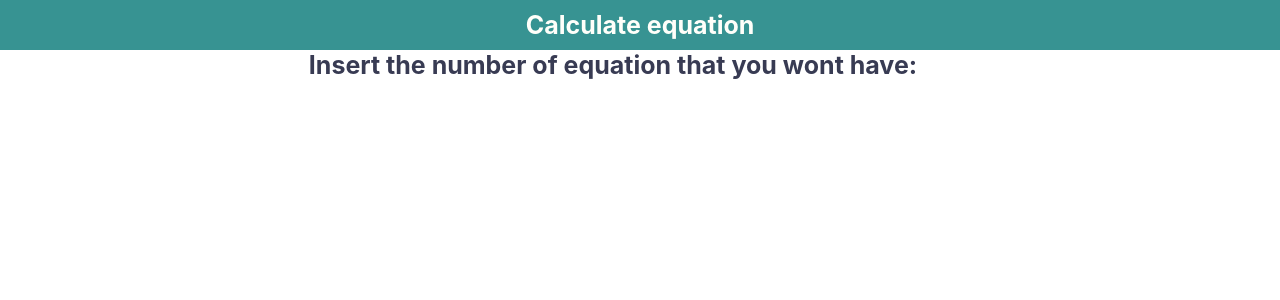
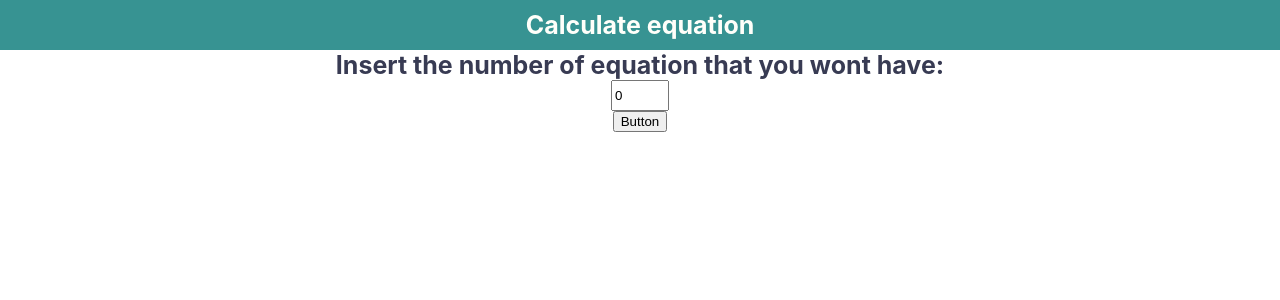
Before and after one commit to Reli12/FinalWork, a React (Create React App) app: page / in a window 1280 px wide. Shown: the top 300 px of the page. Built offline with nearby package versions, Linux system fonts and the light colour scheme.

Commit message:
Add logic to show rows and cols of matrix of data

```diff
--- a/src/components/Atoms/Input.tsx
+++ b/src/components/Atoms/Input.tsx
@@ -1,19 +1,28 @@
+import { useState } from "react";
 import styled from "styled-components";
 
 interface IProps {
-  onChange?: (e: React.ChangeEvent<HTMLInputElement>) => void;
   Id?: string;
 }
 
 const RootInput = styled.input`
   width: 50px;
   height: 25px;
-  border: none;
 `;
-const Input = ({ onChange, Id }: IProps) => {
+const Input = ({ Id }: IProps) => {
+  const [first, setfirst] = useState(0);
+  const onChange = (e: React.ChangeEvent<HTMLInputElement>) => {
+    setfirst(parseInt(e.target.value));
+  };
   return (
     <div>
-      <RootInput type="number" onChange={onChange} id={Id} step="any" />
+      <RootInput
+        type="number"
+        onChange={onChange}
+        id={Id}
+        step="any"
+        value={`${first}`}
+      />
     </div>
   );
 };
--- a/src/components/Molecules/Table.tsx
+++ b/src/components/Molecules/Table.tsx
@@ -1,10 +1,61 @@
+import Input from "../Atoms/Input";
+
 interface IProps {
   numberOfEquation: number;
 }
 
 const Table = ({ numberOfEquation }: IProps) => {
-  console.log(numberOfEquation + " THis shit");
-  return <></>;
+  let array = new Array(numberOfEquation);
+  for (let i = 0; i < numberOfEquation; i++) {
+    array[i] = i;
+  }
+  let alphabet = "abcdefghijklmnopqrstuvwxyz".split("");
+  const HandleSumbit = () => {
+    let a: number[][] = [];
+    let d: string;
+    for (let i = 0; i < numberOfEquation; i++) {
+      a[i] = [];
+      for (let j = 0; j < numberOfEquation; j++) {
+        const input = document.getElementById(`${i},${j}`) as HTMLInputElement;
+        d = input.value;
+        console.log(d);
+        if (d == "0") {
+          a[i][j] = 0;
+        } else {
+          a[i][j] = parseFloat(d);
+        }
+      }
+    }
+  };
+  return (
+    <>
+      <div>
+        <table>
+          <thead>
+            <tr>
+              {array.map((el, i) => (
+                <>
+                  <th>{alphabet[i]}</th>
+                </>
+              ))}
+            </tr>
+          </thead>
+          <tbody>
+            {array.map((el, i) => (
+              <tr>
+                {array.map((el, j) => (
+                  <th>
+                    <Input key={`${i}${j}`} Id={`${i},${j}`} />
+                  </th>
+                ))}
+              </tr>
+            ))}
+          </tbody>
+        </table>
+      </div>
+      <button onClick={HandleSumbit}>Sumbit values</button>
+    </>
+  );
 };
 
 export default Table;
--- a/src/components/Pages/Home.tsx
+++ b/src/components/Pages/Home.tsx
@@ -5,6 +5,7 @@ import Table from "../Molecules/Table";
 
 const Root = styled.div`
   display: flex;
+  flex-direction: column;
   justify-content: center;
   align-items: center;
 `;
@@ -17,14 +18,18 @@ const Text = styled.span`
 
 const Home = () => {
   const [numberOfEquation, setNumberOfEquation] = useState(0);
-  const onChange = (e: React.ChangeEvent<HTMLInputElement>) => {
-    setNumberOfEquation(parseInt(e.target.value));
+  let a: string;
+  const onChange = () => {
+    const input = document.getElementById("NumOfEqueazion") as HTMLInputElement;
+    a = input.value;
+    setNumberOfEquation(parseInt(a));
   };
   return (
     <Root>
       <Text>Insert the number of equation that you wont have:</Text>
-      <Input onChange={onChange} />
-      <Table numberOfEquation={numberOfEquation} />
+      <Input Id="NumOfEqueazion" />
+      <button onClick={onChange}>Button</button>
+      {numberOfEquation > 1 && <Table numberOfEquation={numberOfEquation} />}
     </Root>
   );
 };
```
